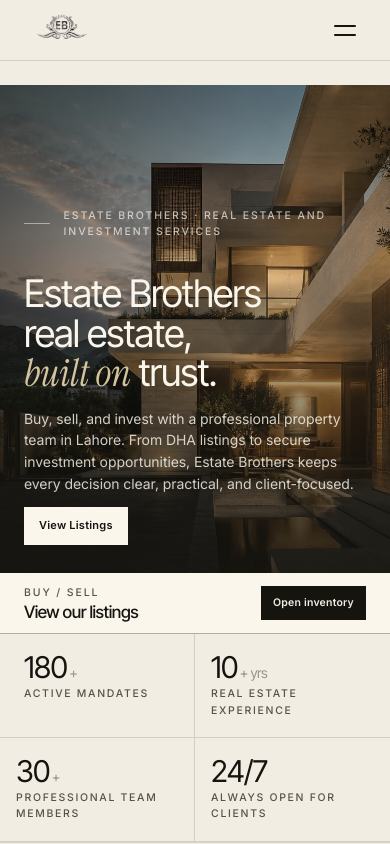
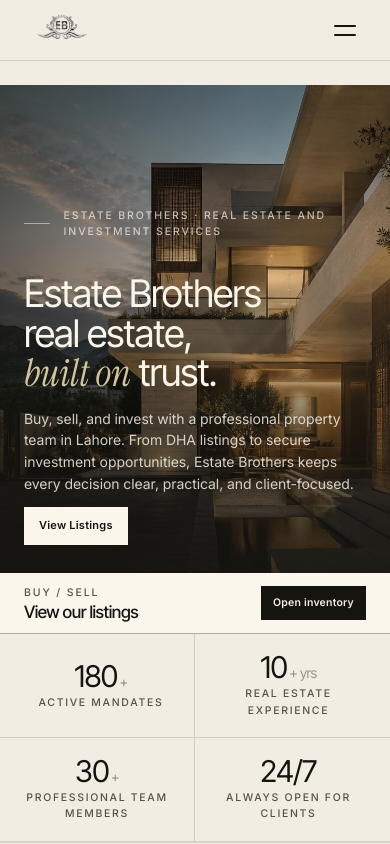
Before and after one commit to tayyabk52/estatebrothers, a React (Vite) app: page / in a window 390 px wide. Shown: the top 844 px of the page. Built offline with nearby package versions, Linux system fonts and the light colour scheme.

Commit message:
Center homepage stats strip

```diff
--- a/src/styles/home.css
+++ b/src/styles/home.css
@@ -87,7 +87,7 @@
   .hero-listings-strip a:hover{background:var(--accent)}
 
   .hero-strip{display:grid;grid-template-columns:repeat(4,1fr);gap:0;border-bottom:1px solid var(--rule);background:var(--bone)}
-  .hero-strip .cell{padding:22px var(--margin) 22px 0;border-right:1px solid var(--rule);display:flex;flex-direction:column;gap:4px}
+  .hero-strip .cell{padding:22px 18px;border-right:1px solid var(--rule);display:flex;flex-direction:column;align-items:center;justify-content:center;text-align:center;gap:4px;min-height:96px}
   .hero-strip .cell:first-child{padding-left:var(--margin)}
   .hero-strip .cell:last-child{border-right:0;padding-right:var(--margin)}
   .hero-strip .cell .n{font-family:var(--display);font-weight:400;font-size:30px;letter-spacing:-.02em;color:var(--ink);line-height:1}
@@ -109,7 +109,7 @@
     .hero-tag{left:var(--margin)}
     .hero-photo-caption{right:var(--margin);display:none}
     .hero-strip{grid-template-columns:1fr 1fr}
-    .hero-strip .cell{padding:18px 16px;border-right:1px solid var(--rule)}
+    .hero-strip .cell{padding:18px 16px;border-right:1px solid var(--rule);min-height:90px}
     .hero-strip .cell:nth-child(2n){border-right:0}
     .hero-strip .cell:nth-child(-n+2){border-bottom:1px solid var(--rule)}
     .hero-strip .cell:first-child{padding-left:var(--margin)}
```
